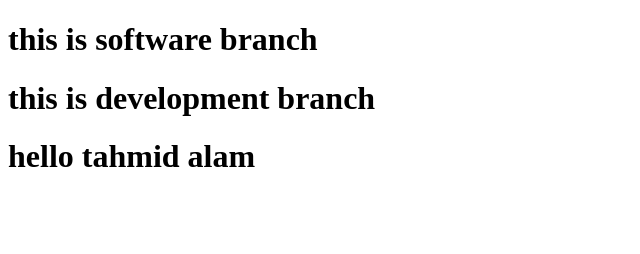
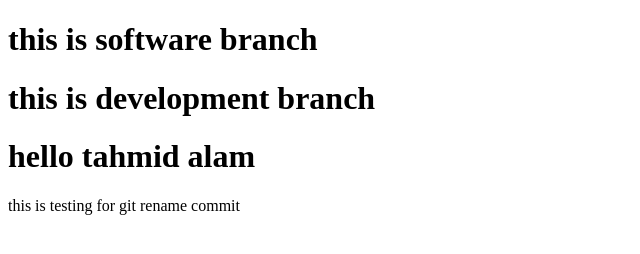
Before and after one commit to tahmid122/testgithub, a plain HTML site: page index.html in a window 1280 px wide. Shown: the whole page, without its empty margins (0-640 px from the left). Drawn offline with Linux system fonts and the light colour scheme.

Commit message:
rename commit message

```diff
--- a/index.html
+++ b/index.html
@@ -13,6 +13,7 @@
 
     <div>
       <h1>hello tahmid alam</h1>
+      <p>this is testing for git rename commit</p>
     </div>
   </body>
 </html>
```
